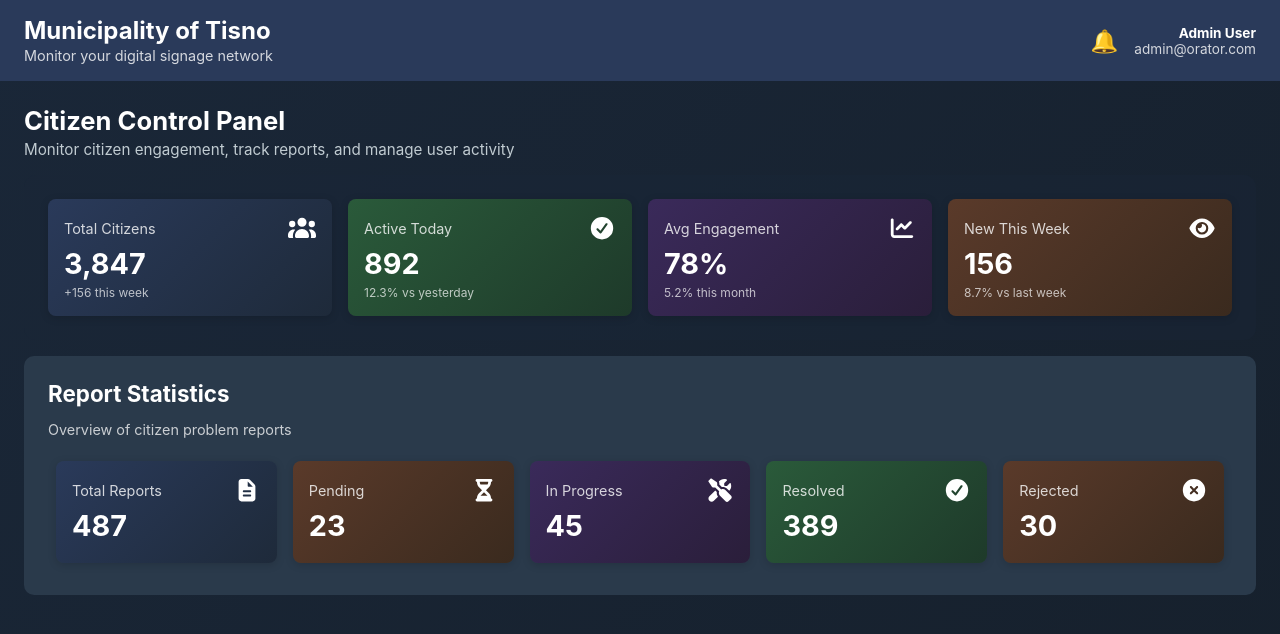
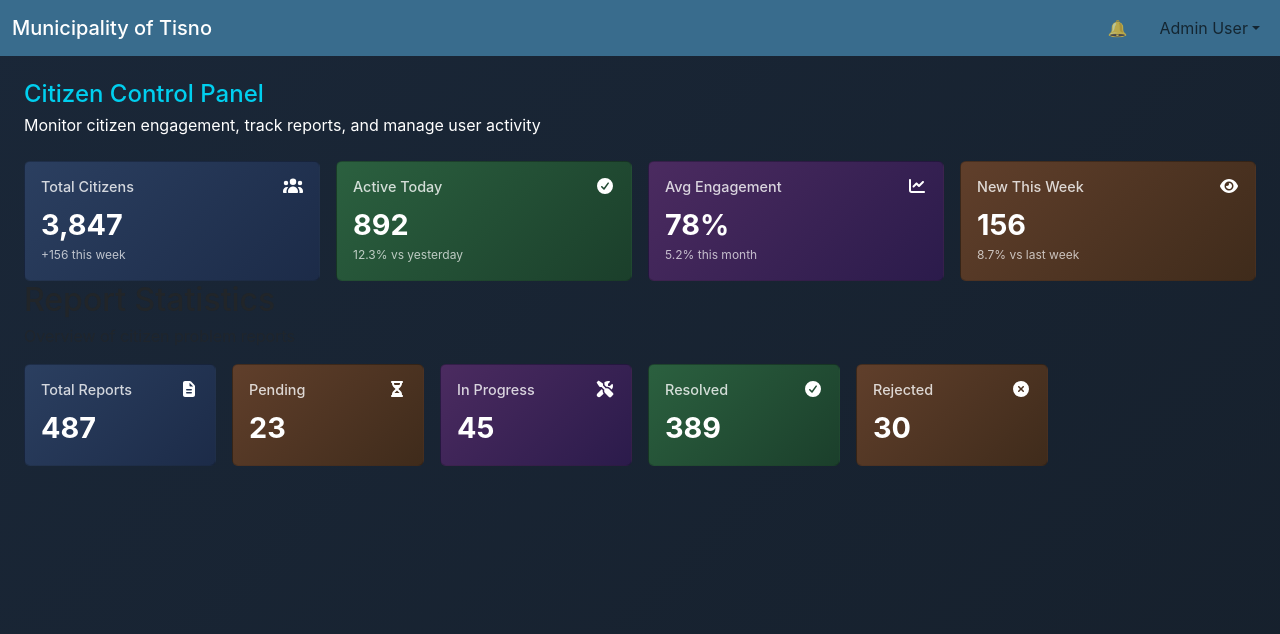
Before and after one commit to Junaid-Taqi/orator-citizen-portal, a React (Create React App) app: page / in a window 1280 px wide. Shown: the top 634 px of the page. Built offline with nearby package versions, Linux system fonts and the light colour scheme.

Commit message:
init commit

```diff
--- a/package.json
+++ b/package.json
@@ -10,6 +10,7 @@
     "@testing-library/jest-dom": "^6.9.1",
     "@testing-library/react": "^16.3.2",
     "@testing-library/user-event": "^13.5.0",
+    "bootstrap": "^5.3.8",
     "react": "^19.2.4",
     "react-dom": "^19.2.4",
     "react-scripts": "5.0.1",
--- a/src/App.css
+++ b/src/App.css
@@ -1,22 +1,12 @@
 .App {
   background: linear-gradient(135deg, #1a2738 0%, #16202c 100%);
   min-height: 100vh;
-  color: #fff;
-  font-family: -apple-system, BlinkMacSystemFont, 'Segoe UI', Roboto, Oxygen,
-    Ubuntu, Cantarell, 'Open Sans', 'Helvetica Neue', sans-serif;
 }
 
 .app-main {
   padding: 24px;
 }
 
-.page-header h2 {
-  margin: 0;
-  font-size: 1.6rem;
+.text-primary {
+  color: #00CFEF !important;
 }
-
-.page-subtitle {
-  margin: 4px 0 16px;
-  color: #c0cbd1;
-  font-size: 0.95rem;
-}
--- a/src/App.js
+++ b/src/App.js
@@ -11,9 +11,9 @@ function App() {
     <div className="App">
       <DashboardHeader />
       <main className="app-main">
-        <div className="page-header">
-          <h2>Citizen Control Panel</h2>
-          <p className="page-subtitle">Monitor citizen engagement, track reports, and manage user activity</p>
+        <div className="mb-4">
+          <h2 className="h4 mb-1 text-primary">Citizen Control Panel</h2>
+          <p className="text-white mb-3">Monitor citizen engagement, track reports, and manage user activity</p>
         </div>
         <DashboardOverview />
         <ReportStats />
--- a/src/components/DashboardHeader.css
+++ /dev/null
@@ -1,44 +0,0 @@
-.dashboard-header {
-  display: flex;
-  justify-content: space-between;
-  align-items: center;
-  padding: 16px 24px;
-  background: #2a3a5a;
-  color: #fff;
-}
-
-.header-left h1 {
-  margin: 0;
-  font-size: 1.5rem;
-}
-
-.header-tagline {
-  font-size: 0.9rem;
-  opacity: 0.8;
-}
-
-.header-right {
-  display: flex;
-  align-items: center;
-}
-
-.notification-bell {
-  font-size: 1.4rem;
-  margin-right: 16px;
-  cursor: pointer;
-}
-
-.user-info {
-  display: flex;
-  flex-direction: column;
-  align-items: flex-end;
-  font-size: 0.85rem;
-}
-
-.user-name {
-  font-weight: bold;
-}
-
-.user-email {
-  opacity: 0.8;
-}
--- a/src/components/DashboardHeader.js
+++ b/src/components/DashboardHeader.js
@@ -1,20 +1,45 @@
 import React from 'react';
-import './DashboardHeader.css';
 
 const DashboardHeader = () => (
-  <header className="dashboard-header">
-    <div className="header-left">
-      <h1>Municipality of Tisno</h1>
-      <span className="header-tagline">Monitor your digital signage network</span>
-    </div>
-    <div className="header-right">
-      <span className="notification-bell">🔔</span>
-      <div className="user-info">
-        <span className="user-name">Admin User</span>
-        <span className="user-email">admin@orator.com</span>
+  <nav className="navbar navbar-expand-lg" style={{ backgroundColor: '#396C8D' }}>
+    <div className="container-fluid">
+      <span className="navbar-brand mb-0 h1 text-white">Municipality of Tisno</span>
+      <button
+        className="navbar-toggler"
+        type="button"
+        data-bs-toggle="collapse"
+        data-bs-target="#navbarSupportedContent"
+        aria-controls="navbarSupportedContent"
+        aria-expanded="false"
+        aria-label="Toggle navigation"
+      >
+        <span className="navbar-toggler-icon"></span>
+      </button>
+      <div className="collapse navbar-collapse" id="navbarSupportedContent">
+        <ul className="navbar-nav ms-auto mb-2 mb-lg-0 align-items-center">
+          <li className="nav-item me-3">
+            <span className="nav-link" style={{ cursor: 'pointer' }}>
+              🔔
+            </span>
+          </li>
+          <li className="nav-item dropdown">
+            <span
+              className="nav-link dropdown-toggle"
+              id="userDropdown"
+              role="button"
+              data-bs-toggle="dropdown"
+              aria-expanded="false"
+            >
+              Admin User
+            </span>
+            <ul className="dropdown-menu dropdown-menu-end" aria-labelledby="userDropdown">
+              <li><span className="dropdown-item">admin@orator.com</span></li>
+            </ul>
+          </li>
+        </ul>
       </div>
     </div>
-  </header>
+  </nav>
 );
 
 export default DashboardHeader;
--- a/src/components/DashboardOverview.css
+++ /dev/null
@@ -1,8 +0,0 @@
-.dashboard-overview {
-  display: flex;
-  flex-wrap: wrap;
-  margin: 16px 0;
-  background: rgba(26, 38, 56, 0.4);
-  padding: 16px;
-  border-radius: 12px;
-}
--- a/src/components/DashboardOverview.js
+++ b/src/components/DashboardOverview.js
@@ -1,6 +1,5 @@
 import React from 'react';
 import StatCard from './StatCard';
-import './DashboardOverview.css';
 import {
   faUsers,
   faCheckCircle,
@@ -10,35 +9,43 @@ import {
 
 const DashboardOverview = () => {
   return (
-    <div className="dashboard-overview">
+    <div className="row g-3">
+      <div className="col-12 col-sm-6 col-md-3">
         <StatCard
           title="Total Citizens"
           value="3,847"
           subtitle="+156 this week"
           icon={faUsers}
-        className="blue"
+          variant="blue"
         />
+      </div>
+      <div className="col-12 col-sm-6 col-md-3">
         <StatCard
           title="Active Today"
           value="892"
           subtitle="12.3% vs yesterday"
           icon={faCheckCircle}
-        className="green"
+          variant="green"
         />
+      </div>
+      <div className="col-12 col-sm-6 col-md-3">
         <StatCard
           title="Avg Engagement"
           value="78%"
           subtitle="5.2% this month"
           icon={faChartLine}
-        className="purple"
+          variant="purple"
         />
+      </div>
+      <div className="col-12 col-sm-6 col-md-3">
         <StatCard
           title="New This Week"
           value="156"
           subtitle="8.7% vs last week"
           icon={faEye}
-        className="orange"
+          variant="orange"
         />
+      </div>
     </div>
   );
 };
--- a/src/components/ReportStats.css
+++ /dev/null
@@ -1,23 +0,0 @@
-.report-stats {
-  background: #2a3a4b;
-  padding: 24px;
-  border-radius: 10px;
-  color: #fff;
-  margin: 16px 0;
-}
-
-.report-stats h2 {
-  margin: 0;
-  font-size: 1.4rem;
-}
-
-.report-subheading {
-  font-size: 0.9rem;
-  opacity: 0.75;
-}
-
-.report-cards-container {
-  display: flex;
-  flex-wrap: wrap;
-  margin-top: 12px;
-}
--- a/src/components/ReportStats.js
+++ b/src/components/ReportStats.js
@@ -1,5 +1,4 @@
 import React from 'react';
-import './ReportStats.css';
 import StatCard from './StatCard';
 import {
   faFileAlt,
@@ -12,40 +11,50 @@ import {
 const ReportStats = () => {
   // In a real app these would come from props or a store
   return (
-    <div className="report-stats">
-      <h2>Report Statistics</h2>
-      <p className="report-subheading">Overview of citizen problem reports</p>
-      <div className="report-cards-container">
+    <div className="mb-4">
+      <h2 className="mb-1">Report Statistics</h2>
+      <p className="text-muted mb-3">Overview of citizen problem reports</p>
+      <div className="row g-3">
+        <div className="col-12 col-sm-6 col-md-4 col-lg-2">
           <StatCard
             title="Total Reports"
             value="487"
             icon={faFileAlt}
-          className="blue"
+            variant="blue"
           />
+        </div>
+        <div className="col-12 col-sm-6 col-md-4 col-lg-2">
           <StatCard
             title="Pending"
             value="23"
             icon={faHourglassHalf}
-          className="orange"
+            variant="orange"
           />
+        </div>
+        <div className="col-12 col-sm-6 col-md-4 col-lg-2">
           <StatCard
             title="In Progress"
             value="45"
             icon={faTools}
-          className="purple"
+            variant="purple"
           />
+        </div>
+        <div className="col-12 col-sm-6 col-md-4 col-lg-2">
           <StatCard
             title="Resolved"
             value="389"
             icon={faCheckCircle}
-          className="green"
+            variant="green"
           />
+        </div>
+        <div className="col-12 col-sm-6 col-md-4 col-lg-2">
           <StatCard
             title="Rejected"
             value="30"
             icon={faTimesCircle}
-          className="orange"
+            variant="orange"
           />
+        </div>
       </div>
     </div>
   );
--- a/src/components/StatCard.css
+++ /dev/null
@@ -1,64 +0,0 @@
-.stat-card {
-  background: #1e3a5a;
-  border-radius: 8px;
-  padding: 16px;
-  color: #fff;
-  min-width: 160px;
-  flex: 1;
-  margin: 8px;
-  box-shadow: 0 2px 8px rgba(0,0,0,0.15);
-  display: flex;
-  align-items: center;
-  justify-content: center;
-}
-
-.stat-card.blue {
-  /* total citizens */
-  background: linear-gradient(135deg, #2a3a5a 0%, #1e2a3a 100%);
-}
-
-.stat-card.green {
-  /* active today */
-  background: linear-gradient(135deg, #2a5a3a 0%, #1e3a2a 100%);
-}
-
-.stat-card.purple {
-  /* avg engagement */
-  background: linear-gradient(135deg, #3a2a5a 0%, #2a1e3a 100%);
-}
-
-.stat-card.orange {
-  /* new this week */
-  background: linear-gradient(135deg, #5a3a2a 0%, #3a2a1e 100%);
-}
-
-.stat-card-content {
-  text-align: left;
-  width: 100%;
-}
-
-.stat-card-header {
-  display: flex;
-  justify-content: space-between;
-  align-items: center;
-}
-
-.stat-card-title {
-  font-size: 0.9rem;
-  opacity: 0.8;
-}
-
-.stat-card-icon {
-  font-size: 1.4rem;
-}
-
-.stat-card-value {
-  font-size: 1.8rem;
-  font-weight: bold;
-  margin: 4px 0;
-}
-
-.stat-card-subtitle {
-  font-size: 0.75rem;
-  opacity: 0.7;
-}
--- a/src/components/StatCard.js
+++ b/src/components/StatCard.js
@@ -1,5 +1,4 @@
 import React from 'react';
-import './StatCard.css';
 import { FontAwesomeIcon } from '@fortawesome/react-fontawesome';
 
 /**
@@ -10,22 +9,43 @@ import { FontAwesomeIcon } from '@fortawesome/react-fontawesome';
  * - value: string or number
  * - subtitle: optional string (e.g. "+156 this week")
  * - icon: optional FontAwesome icon definition (from free-solid-svg-icons)
- * - className: optional extra class (for coloring)
+ * - variant: optional string to select color gradient (blue, green, purple, orange)
  */
-const StatCard = ({ title, value, subtitle, icon, className = '' }) => {
+const colorMap = {
+  blue: {
+    background: 'linear-gradient(135deg, #2b3f60 0%, #1c2b48 100%)',
+  },
+  green: {
+    background: 'linear-gradient(135deg, #2b603f 0%, #1b3f2b 100%)',
+  },
+  purple: {
+    background: 'linear-gradient(135deg, #4b2b60 0%, #2b1b4b 100%)',
+  },
+  orange: {
+    background: 'linear-gradient(135deg, #603f2b 0%, #3f2b1b 100%)',
+  },
+};
+
+const StatCard = ({ title, value, subtitle, icon, variant = 'blue' }) => {
+  const style = colorMap[variant] || {};
+
   return (
-    <div className={`stat-card ${className}`.trim()}>
-      <div className="stat-card-content">
-        <div className="stat-card-header">
-          <span className="stat-card-title">{title}</span>
-          {icon && (
-            <span className="stat-card-icon">
-              <FontAwesomeIcon icon={icon} />
-            </span>
-          )}
+    <div className="card text-white h-100" style={style}>
+      <div className="card-body d-flex flex-column justify-content-between">
+        <div className="d-flex justify-content-between align-items-center mb-2">
+          <h5 className="card-title mb-0" style={{ fontSize: '0.9rem', opacity: 0.8 }}>
+            {title}
+          </h5>
+          {icon && <FontAwesomeIcon icon={icon} />}
         </div>
-        <div className="stat-card-value">{value}</div>
-        {subtitle && <div className="stat-card-subtitle">{subtitle}</div>}
+        <div className="card-text" style={{ fontSize: '1.8rem', fontWeight: 'bold' }}>
+          {value}
+        </div>
+        {subtitle && (
+          <div className="text-white" style={{ fontSize: '0.75rem', opacity: 0.7 }}>
+            {subtitle}
+          </div>
+        )}
       </div>
     </div>
   );
--- a/src/index.js
+++ b/src/index.js
@@ -1,5 +1,6 @@
 import React from 'react';
 import ReactDOM from 'react-dom/client';
+import 'bootstrap/dist/css/bootstrap.min.css';
 import './index.css';
 import App from './App';
 import reportWebVitals from './reportWebVitals';
```
Also changed, not shown: 2 other files (tests, documents, lock files or other folders). Lines whose indentation alone changed are shown as unchanged.
